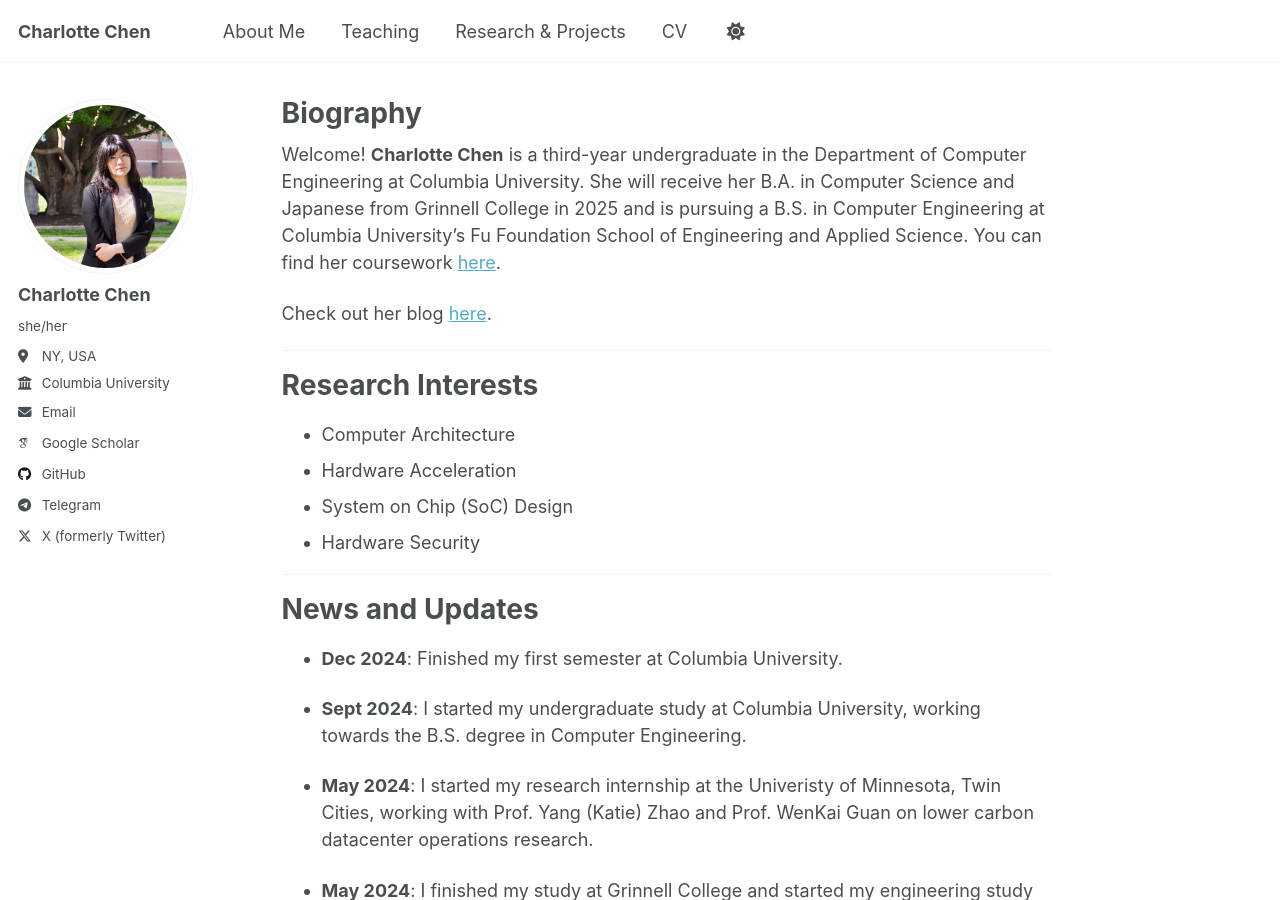
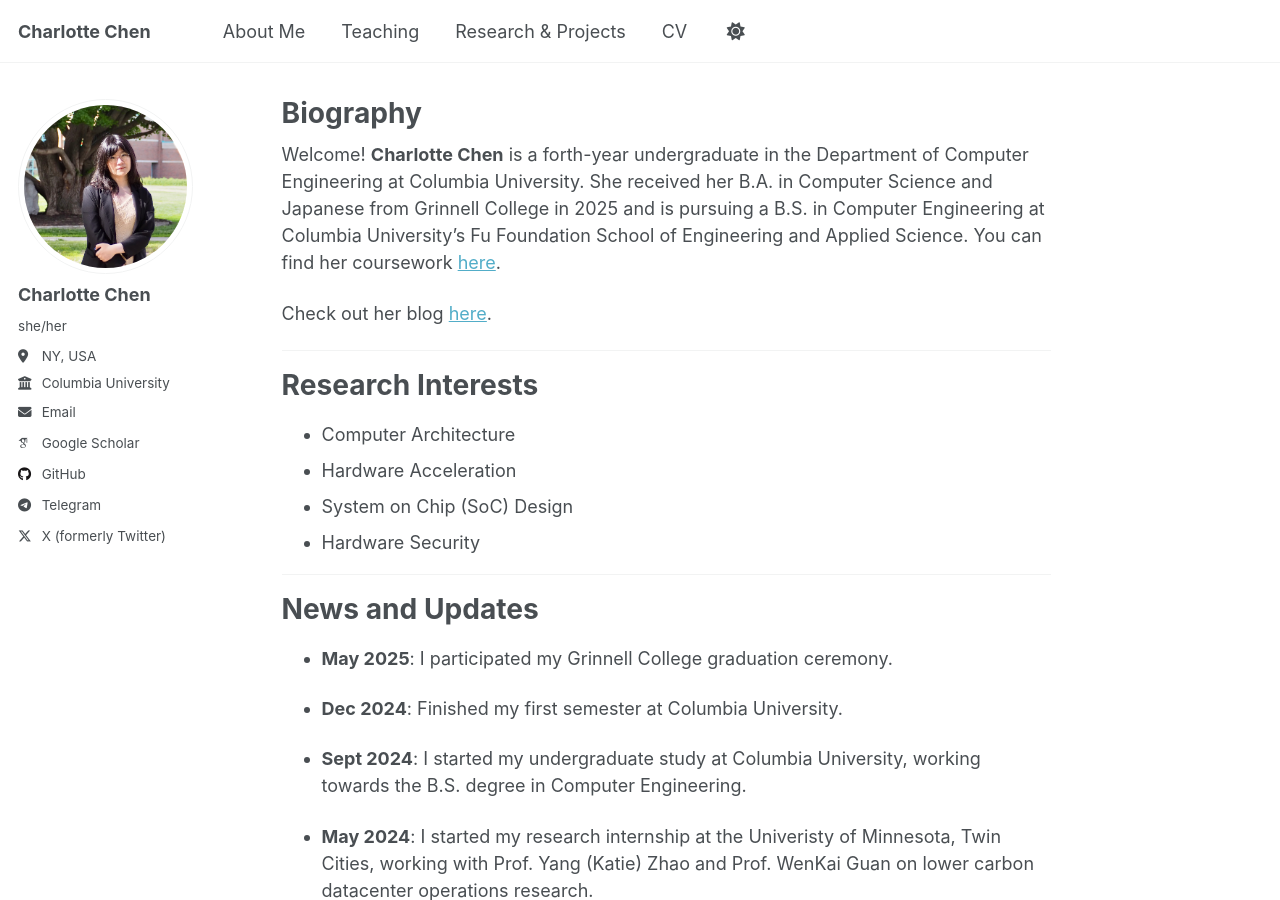
Before and after one commit to CharlotteChen2002/CharlotteChen2002.github.io, a Jekyll site: the page built from _pages/about.md, in a window 1280 px wide and 900 px high. Built offline with Jekyll 4.4.1, drawn with Linux system fonts in a browser that asks for light colours; some web fonts are replaced; a script that is not in the unit is left out.

Commit message:
Fix typo in biography and update graduation ceremony entry

```diff
--- a/_pages/about.md
+++ b/_pages/about.md
@@ -7,7 +7,7 @@ redirect_from:
   - /about.html
 ---
 
-Welcome! **Charlotte Chen** is a third-year undergraduate in the Department of Computer Engineering at Columbia University. She will receive her B.A. in Computer Science and Japanese from Grinnell College in 2025 and is pursuing a B.S. in Computer Engineering at Columbia University's Fu Foundation School of Engineering and Applied Science. You can find her coursework [here](/coursework/).
+Welcome! **Charlotte Chen** is a forth-year undergraduate in the Department of Computer Engineering at Columbia University. She received her B.A. in Computer Science and Japanese from Grinnell College in 2025 and is pursuing a B.S. in Computer Engineering at Columbia University's Fu Foundation School of Engineering and Applied Science. You can find her coursework [here](/coursework/).
 
 Check out her blog [here](http://charlottechen.blog).
 
@@ -24,6 +24,8 @@ Research Interests
 
 News and Updates
 ======
+- **May 2025**: I participated my Grinnell College graduation ceremony.
+
 - **Dec 2024**: Finished my first semester at Columbia University.
 
 - **Sept 2024**: I started my undergraduate study at Columbia University, working towards the B.S. degree in Computer Engineering.
```
